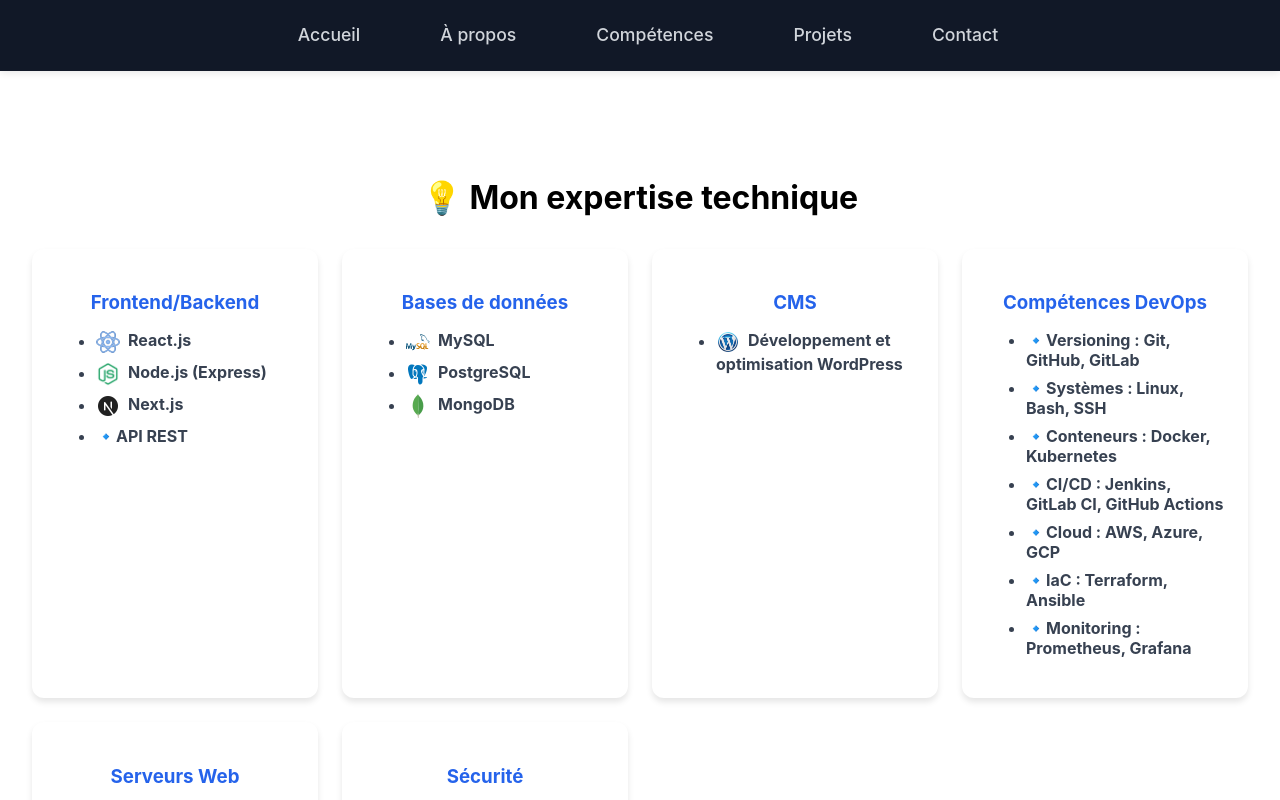
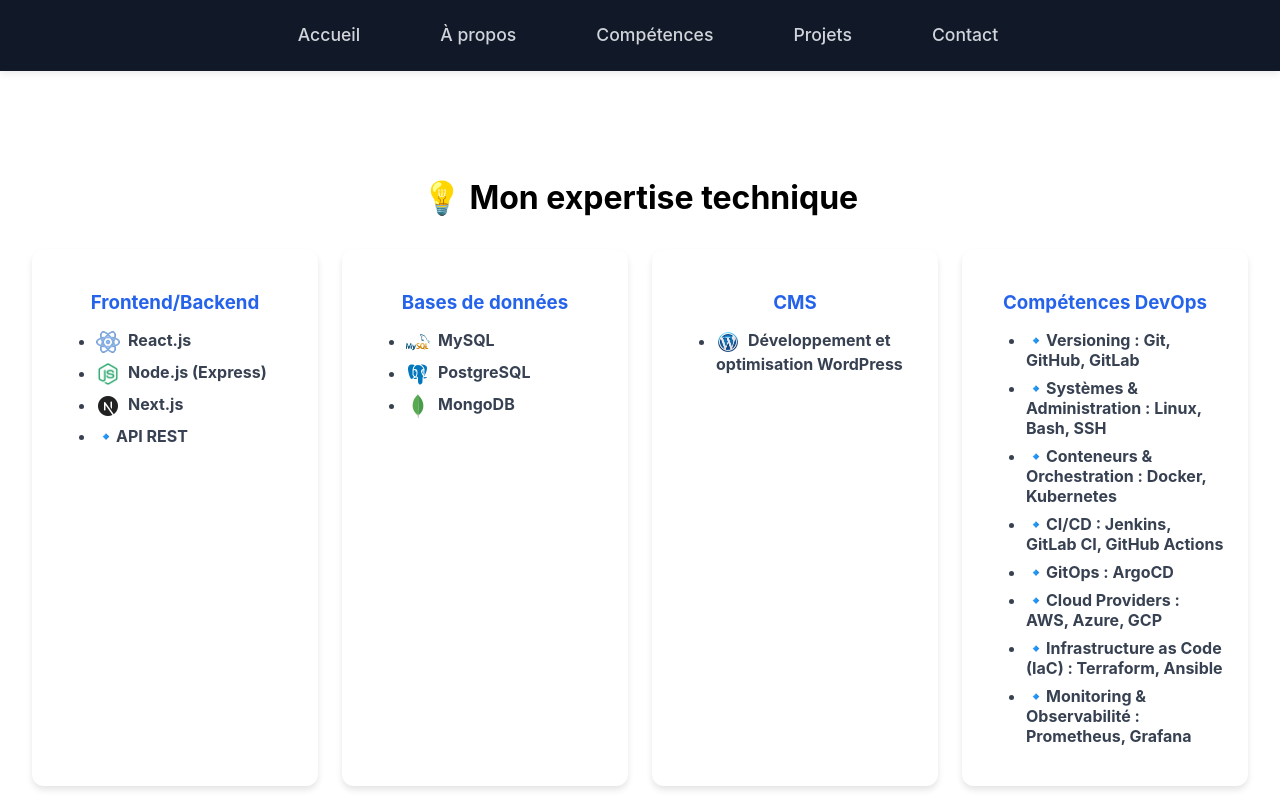
Before and after one commit to CL-KRMA/CL-KRMA, a Next.js app: page /skills in a window 1280 px wide. Shown: the top 800 px of the page. Built offline with nearby package versions, Linux system fonts and the light colour scheme.

Commit message:
ajout de gitops

```diff
--- a/components/Skills.tsx
+++ b/components/Skills.tsx
@@ -26,13 +26,14 @@
       { name: "Développement et optimisation WordPress", logo: wordpressLogo }
     ]},
     { category: "Compétences DevOps", items: [
-      { name: "Versioning : Git, GitHub, GitLab"},
-      { name: "Systèmes : Linux, Bash, SSH"},
-      { name: "Conteneurs : Docker, Kubernetes"},
-      { name: "CI/CD : Jenkins, GitLab CI, GitHub Actions"},
-      { name: "Cloud : AWS, Azure, GCP"},
-      { name: "IaC : Terraform, Ansible"},
-      { name: "Monitoring : Prometheus, Grafana"}
+    { name: "Versioning : Git, GitHub, GitLab" },
+    { name: "Systèmes & Administration : Linux, Bash, SSH" },
+    { name: "Conteneurs & Orchestration : Docker, Kubernetes" },
+    { name: "CI/CD : Jenkins, GitLab CI, GitHub Actions" },
+    { name: "GitOps : ArgoCD" },
+    { name: "Cloud Providers : AWS, Azure, GCP" },
+    { name: "Infrastructure as Code (IaC) : Terraform, Ansible" },
+    { name: "Monitoring & Observabilité : Prometheus, Grafana" }
     ]},
     { category: "Serveurs Web", items: [
       { name: "Apache", logo: apacheLogo },
```
